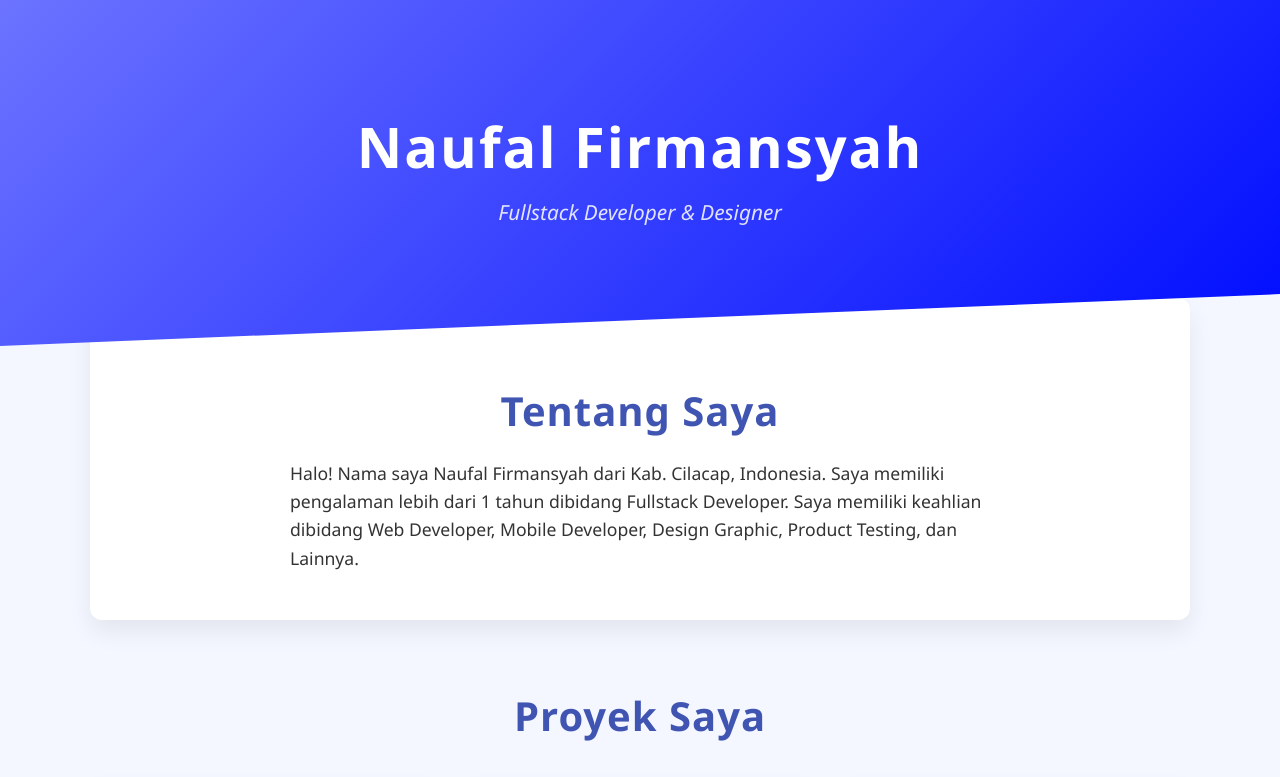
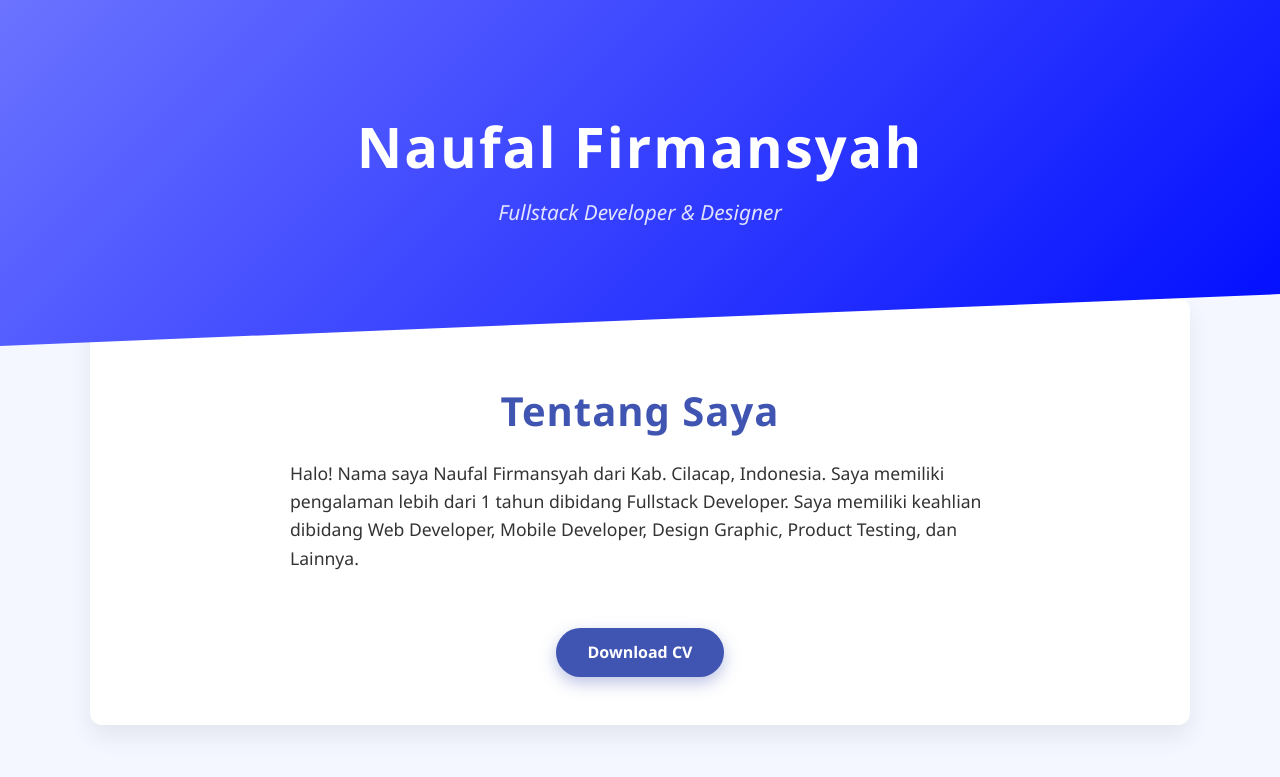
Before and after one commit to naufalfirman23/naufalfirmansyah.github.io, a plain HTML site: page index.html in a window 1280 px wide. Shown: the top 777 px of the page. Drawn offline with Linux system fonts and the light colour scheme; grey boxes are pictures that could not be loaded.

Commit message:
resume update

```diff
--- a/index.html
+++ b/index.html
@@ -2,6 +2,9 @@
 <html lang="en">
 <head>
 <meta charset="UTF-8" />
+<meta name="description" content="Portfolio Naufal Firmansyah - Fullstack Developer & Designer dari Cilacap, Indonesia.">
+<meta name="keywords" content="Naufal Firmansyah, Fullstack Developer, Flutter, Laravel, Portfolio">
+<meta name="author" content="Naufal Firmansyah">
 <meta name="viewport" content="width=device-width, initial-scale=1" />
 <title>Porto - Naufal</title>
 <style>
@@ -171,6 +174,27 @@
   #contact p {
     font-size: 1.2rem;
   }
+  .download-cv {
+    margin-top: 2rem;
+    display: flex;
+    justify-content: center;
+  }
+  .btn-download-cv {
+    display: inline-block;
+    margin-top: 1.5rem;
+    padding: 0.75rem 2rem;
+    background: #4054b2;
+    color: white;
+    border-radius: 30px;
+    font-weight: 600;
+    box-shadow: 0 6px 16px rgb(64 84 178 / 0.35);
+    transition: background-color 0.3s ease;
+    text-decoration: none;
+  }
+  .btn-download-cv:hover {
+    color: white;
+    background-color: #2b3475;
+  }
   #contact a.button {
     margin-top: 1rem;
     display: inline-block;
@@ -220,6 +244,9 @@
   <section id="about" aria-label="About Me">
     <h2>Tentang Saya</h2>
     <p>Halo! Nama saya Naufal Firmansyah dari Kab. Cilacap, Indonesia. Saya memiliki pengalaman lebih dari 1 tahun dibidang Fullstack Developer. Saya memiliki keahlian dibidang Web Developer, Mobile Developer, Design Graphic, Product Testing, dan Lainnya.</p>
+      <div class="download-cv">
+        <a href="NAUFAL_FIRMANSYAH-RESUME.pdf" class="btn-download-cv" target="_blank" rel="noopener">Download CV</a>
+      </div>
   </section>
   <section id="projects" aria-label="Projects Portfolio">
     <h2>Proyek Saya</h2>
@@ -273,14 +300,9 @@
   </section>
   <section id="contact" aria-label="Contact Me">
     <h2>Contact Me</h2>
-    <p>If you'd like to get in touch, please email me or reach out on social media.</p>
     <a href="mailto:tompelart17@gmail.com" class="button" aria-label="Send Email">Send Email</a>
   </section>
-  <div class="download-cv">
-    <a href="path/to/your/cv.pdf" target="_blank" rel="noopener">
-      <button class="btn-download-cv">Download CV</button>
-    </a>
-  </div>
+
 </div>
 <footer>
   &copy; 2025 naufal Firmansyah. All rights reserved.
```
Also changed, not shown: 1 other file.
